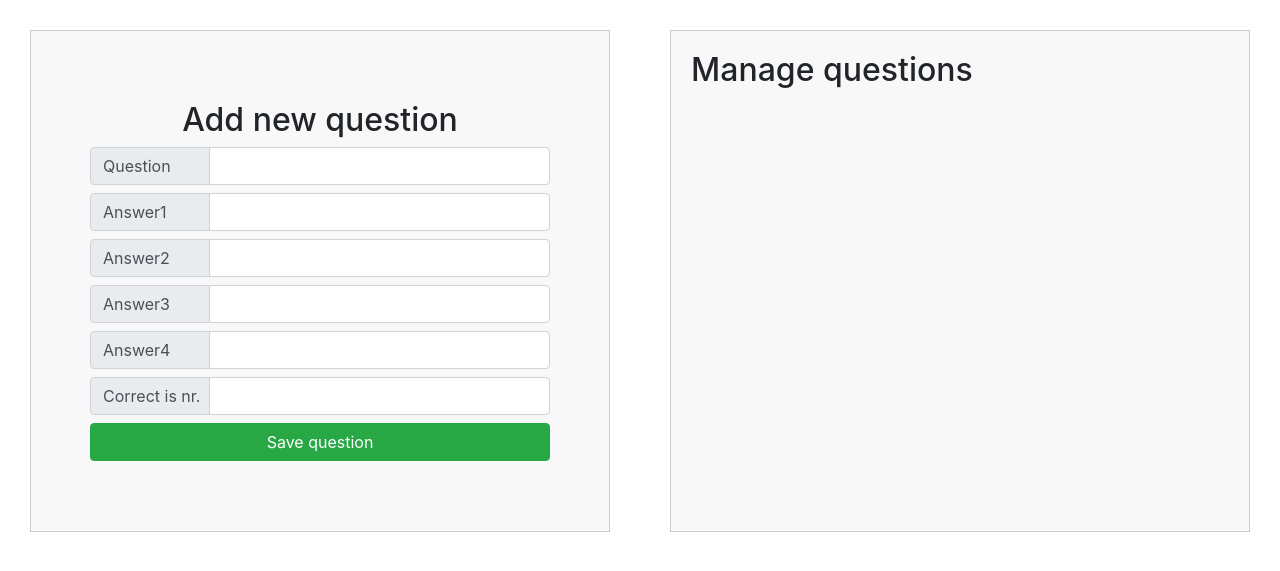
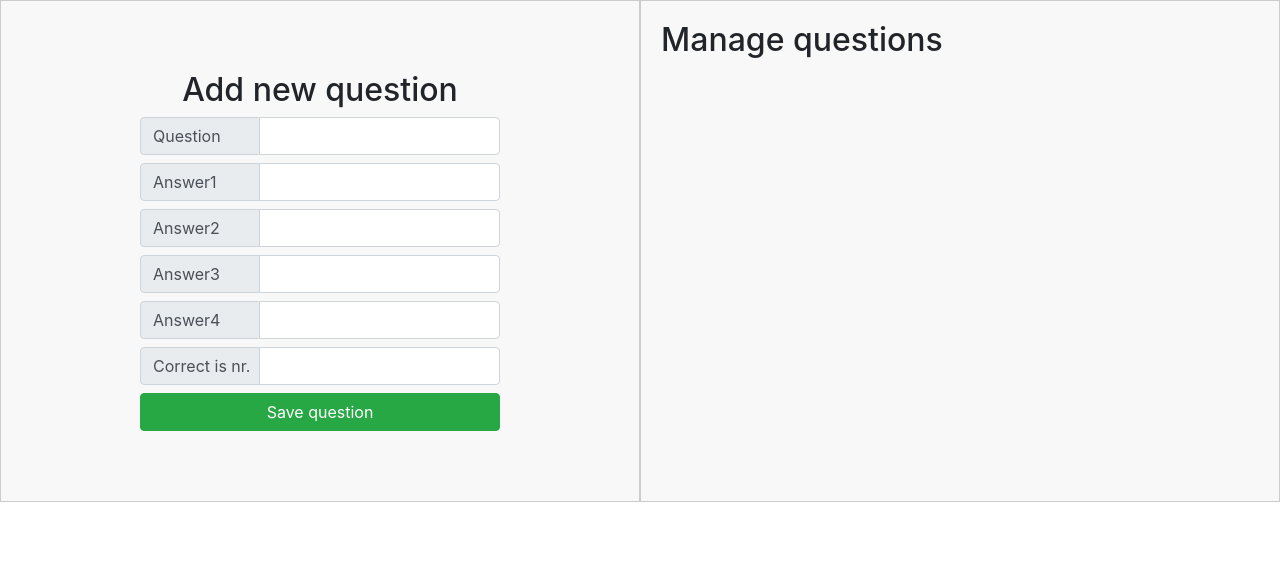
Before and after one commit to FrankN88/quiz-game, a Flask app: page /questions in a window 1280 px wide. Shown: the part 50-621 px from the top of the page. Run offline with Flask 2, Linux system fonts and the light colour scheme; the visitor is signed in with stand-in values (Sample User, id 1); data that the repository does not hold is empty; some libraries are stand-ins or nearby versions.

Commit message:
questions.html - Correction of classes for responsive with bootstrap

```diff
--- a/static/css/style.css
+++ b/static/css/style.css
@@ -21,7 +21,7 @@ form{
     background: #f8f8f8;
     border: 1px solid #ccc;
     padding: 20px;
-    width: 500px;
+    width: 400px;
     max-width: 100%;
     margin: 30px auto;
 }
@@ -43,7 +43,6 @@ form h2{
     background: #f8f8f8;
     border: 1px solid #ccc;
     padding: 20px;
-    margin: 30px;
     flex: 1;
     width: 100%;
 }
--- a/templates/questions.html
+++ b/templates/questions.html
@@ -1,6 +1,6 @@
 {% include 'header.html' %}
 
-  <div class="d-flex">
+  <div class="d-md-flex d-sm-block">
 
     <div class="admin_container">
 
```
